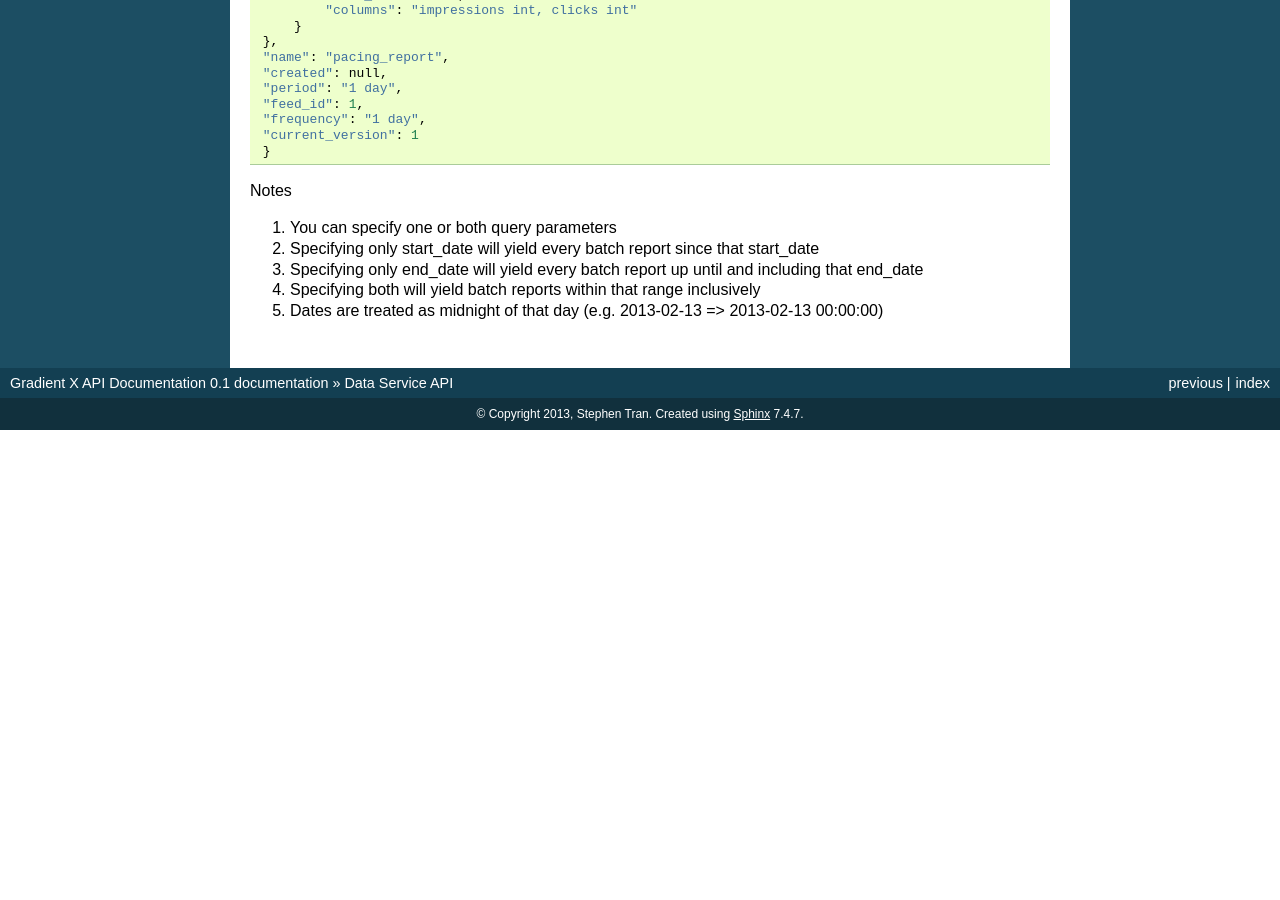
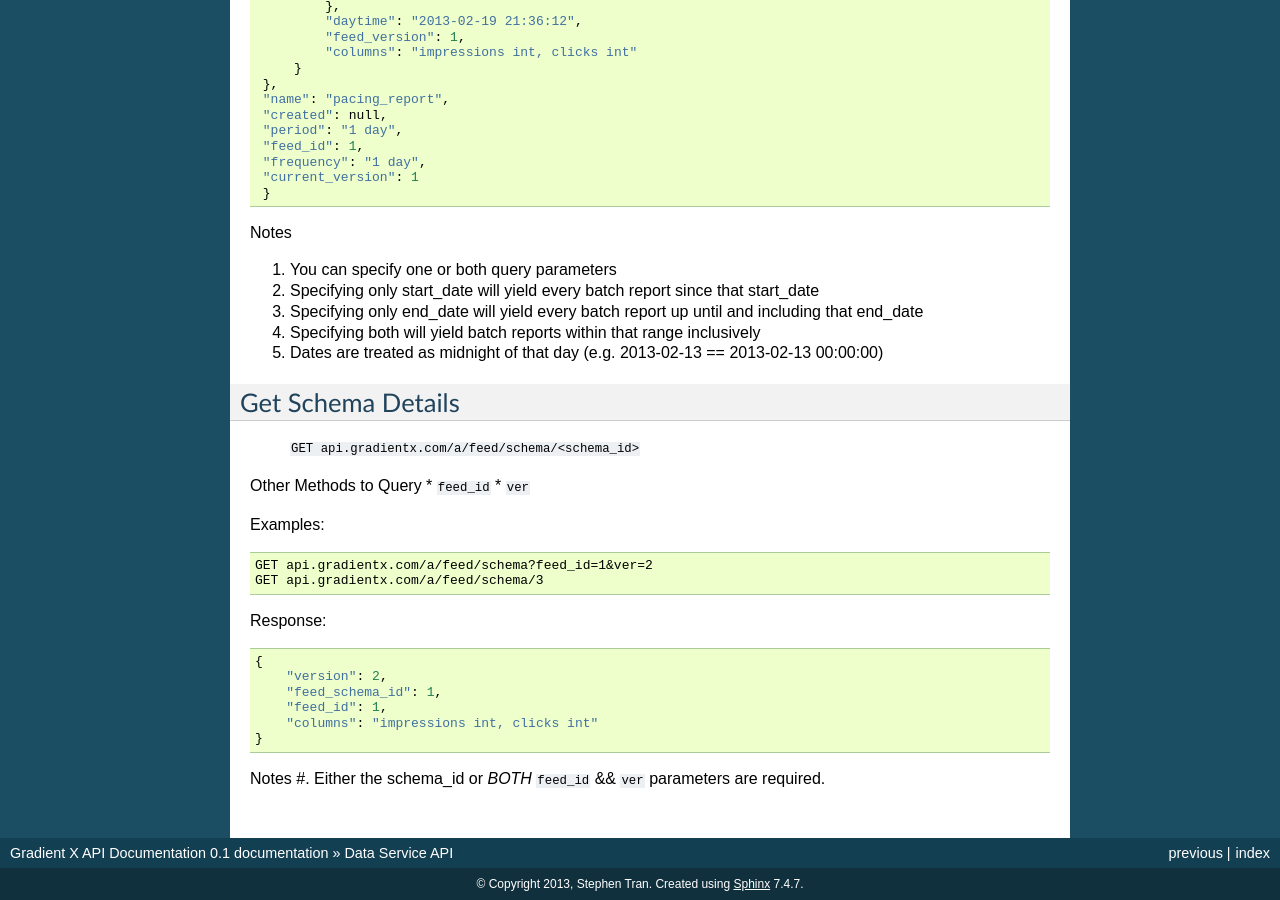
Before and after one commit to stran12/gxdocs, a Sphinx documentation site: the page built from docs/data_service.rst, in a window 1280 px wide and 900 px high, scrolled down 888 px. Built offline with Sphinx 7.4.7, drawn with Linux system fonts in a browser that asks for light colours; before the commit the page ends 1318 px from its top, so only the background shows below that; some of the changed text lies outside the part shown.

Commit message:
Finishing up data service API

```diff
--- a/docs/data_service.rst
+++ b/docs/data_service.rst
@@ -18,9 +10,14 @@
 
     GET api.gradientx.com/a/feed/
 
+Response::
 
-
-
+    {
+        "1": "pacing_report",
+        "2": "Billing Report",
+        "3": "Traffic Quality Report",
+        "4": "Monthly User Report"
+    }
 
 Get Feed by feed_name
 ---------------------
@@ -72,4 +69,31 @@
 #. Specifying only start_date will yield every batch report since that start_date
 #. Specifying only end_date will yield every batch report up until and including that end_date
 #. Specifying both will yield batch reports within that range inclusively
-#. Dates are treated as midnight of that day (e.g. 2013-02-13 => 2013-02-13 00:00:00)
+#. Dates are treated as midnight of that day (e.g. 2013-02-13 == 2013-02-13 00:00:00)
+
+
+Get Schema Details
+------------------
+
+    ``GET api.gradientx.com/a/feed/schema/<schema_id>``
+
+Other Methods to Query
+* ``feed_id``
+* ``ver``
+
+Examples::
+
+    GET api.gradientx.com/a/feed/schema?feed_id=1&ver=2
+    GET api.gradientx.com/a/feed/schema/3
+
+Response::
+
+    {
+        "version": 2,
+        "feed_schema_id": 1,
+        "feed_id": 1,
+        "columns": "impressions int, clicks int"
+    }
+
+Notes
+#. Either the schema_id or *BOTH* ``feed_id`` && ``ver`` parameters are required.
```
Also changed, not shown: other parts of docs/data_service.rst (+0 -8 lines).
